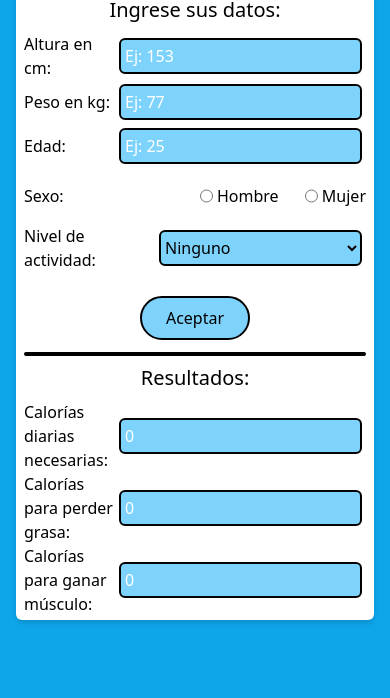
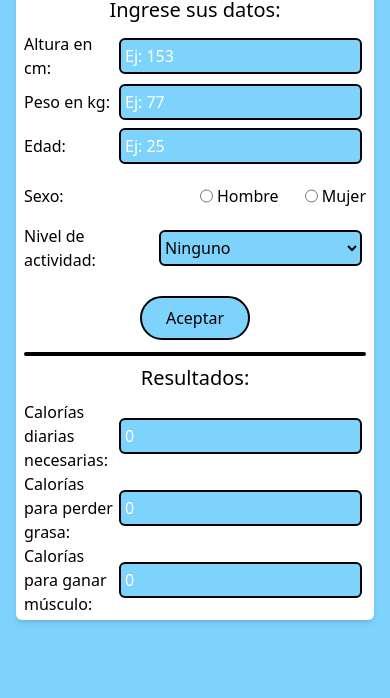
Before and after one commit to kevin-dorado/calculadoraDeCalorias, a website: page index.html in a window 390 px wide. Shown: the part 146-844 px from the top of the page. Drawn offline with nearby package versions, Linux system fonts and the light colour scheme.

Commit message:
mobile bg-change

```diff
--- a/index.html
+++ b/index.html
@@ -24,7 +24,7 @@
   </head>
   <body>
     <div
-      class="h-screen w-screen bg-sky-500 md:bg-sky-300 min-h-screen flex justify-center items items-center"
+      class="h-screen w-screen bg-sky-300 md:bg-sky-300 min-h-screen flex justify-center items items-center"
     >
       <div class="mx-4 px-2 bg-white md:px-10 py-1 rounded-md shadow-md">
         <h1 class="text-2xl md:text-4xl italic pb-1 flex">
```
